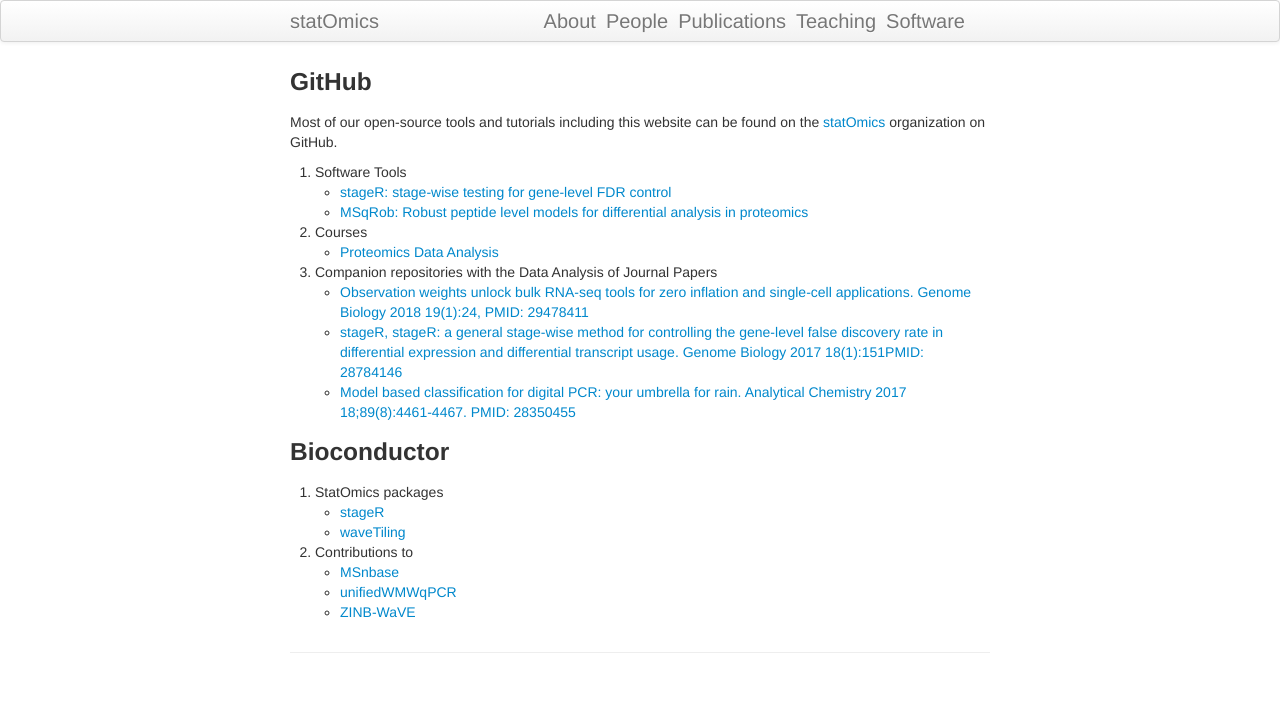
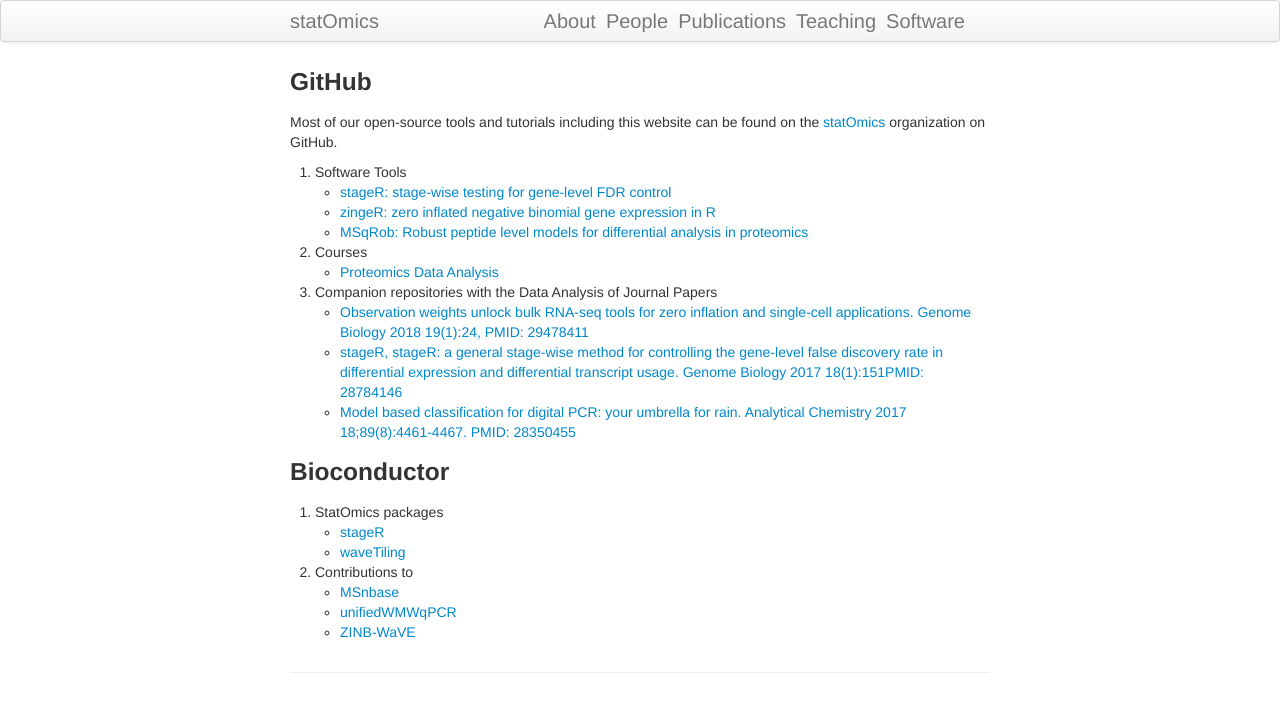
Before and after one commit to statOmics/statOmics.github.io, a Jekyll site: the page built from pages/software.md, in a window 1280 px wide. Shown: the top 712 px of the page. Built offline with Jekyll 4.4.1, drawn with Linux system fonts in a browser that asks for light colours.

Commit message:
software update zinger

```diff
--- a/pages/software.md
+++ b/pages/software.md
@@ -9,7 +9,9 @@
 
 1. Software Tools
   - [stageR: stage-wise testing for gene-level FDR control](https://github.com/statOmics/stageR)
+  - [zingeR: zero inflated negative binomial gene expression in R](https://github.com/statOmics/zingeR)
   - [MSqRob: Robust peptide level models for differential analysis in proteomics](https://github.com/statOmics/MSqRob)
+
 2. Courses
   - [Proteomics Data Analysis](https://github.com/statOmics/pda)
 3. Companion repositories with the Data Analysis of Journal Papers
```
